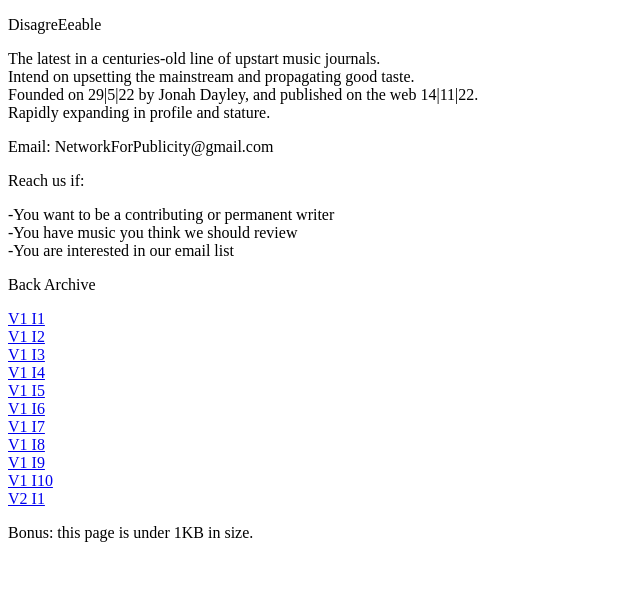
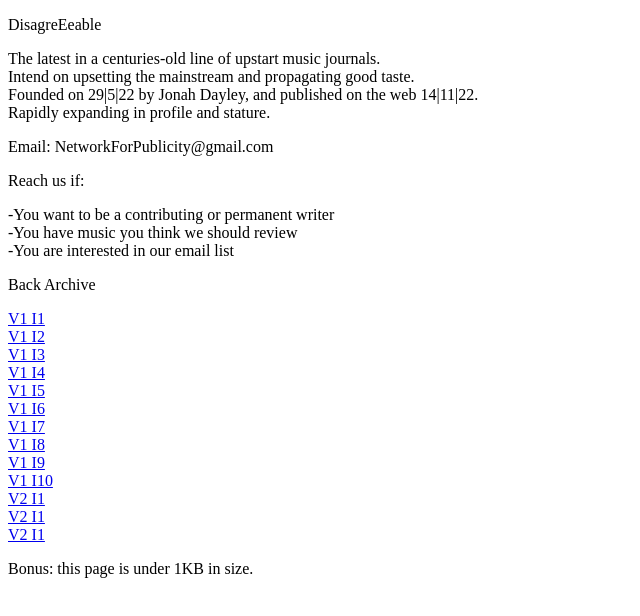
Before and after one commit to DisagreEeable/DisagreEeable, a plain HTML site: page index.html in a window 1280 px wide. Shown: the whole page, without its empty margins (0-640 px from the left). Drawn offline with Linux system fonts and the light colour scheme.

Commit message:
Update index.html

```diff
--- a/index.html
+++ b/index.html
@@ -1 +1 @@
-<!DOCTYPE html><link rel="icon" href="data:,"><meta name="viewport" content="width=device-width,initial-scale=1.0"><title>DisagreEeable</title><p>DisagreEeable<p>The latest in a centuries-old line of upstart music journals.<br>Intend on upsetting the mainstream and propagating good taste.<br>Founded on 29|5|22 by Jonah Dayley, and published on the web 14|11|22.<br>Rapidly expanding in profile and stature.<p>Email: NetworkForPublicity@gmail.com<p>Reach us if:<p>-You want to be a contributing or permanent writer<br>-You have music you think we should review<br>-You are interested in our email list<br><p>Back Archive<p><a href="V1I1.pdf">V1 I1</a><br><a href="V1I2.pdf">V1 I2</a><br><a href="V1I3.pdf">V1 I3</a><br><a href="V1I4.pdf">V1 I4</a><br><a href="V1I5.pdf">V1 I5</a><br><a href="V1I6.pdf">V1 I6</a><br><a href="V1I7.pdf">V1 I7</a><br><a href="V1I8.pdf">V1 I8</a><br><a href="V1I9.pdf">V1 I9</a><br><a href="V1I10.pdf">V1 I10</a><br><a href="V2I1.pdf">V2 I1</a><br><p>Bonus: this page is under 1KB in size.
+<!DOCTYPE html><link rel="icon" href="data:,"><meta name="viewport" content="width=device-width,initial-scale=1.0"><title>DisagreEeable</title><p>DisagreEeable<p>The latest in a centuries-old line of upstart music journals.<br>Intend on upsetting the mainstream and propagating good taste.<br>Founded on 29|5|22 by Jonah Dayley, and published on the web 14|11|22.<br>Rapidly expanding in profile and stature.<p>Email: NetworkForPublicity@gmail.com<p>Reach us if:<p>-You want to be a contributing or permanent writer<br>-You have music you think we should review<br>-You are interested in our email list<br><p>Back Archive<p><a href="V1I1.pdf">V1 I1</a><br><a href="V1I2.pdf">V1 I2</a><br><a href="V1I3.pdf">V1 I3</a><br><a href="V1I4.pdf">V1 I4</a><br><a href="V1I5.pdf">V1 I5</a><br><a href="V1I6.pdf">V1 I6</a><br><a href="V1I7.pdf">V1 I7</a><br><a href="V1I8.pdf">V1 I8</a><br><a href="V1I9.pdf">V1 I9</a><br><a href="V1I10.pdf">V1 I10</a><br><a href="V2I1.pdf">V2 I1</a><br><a href="V2I2.pdf">V2 I1</a><br><a href="V2I3.pdf">V2 I1</a><br><p>Bonus: this page is under 1KB in size.
```
